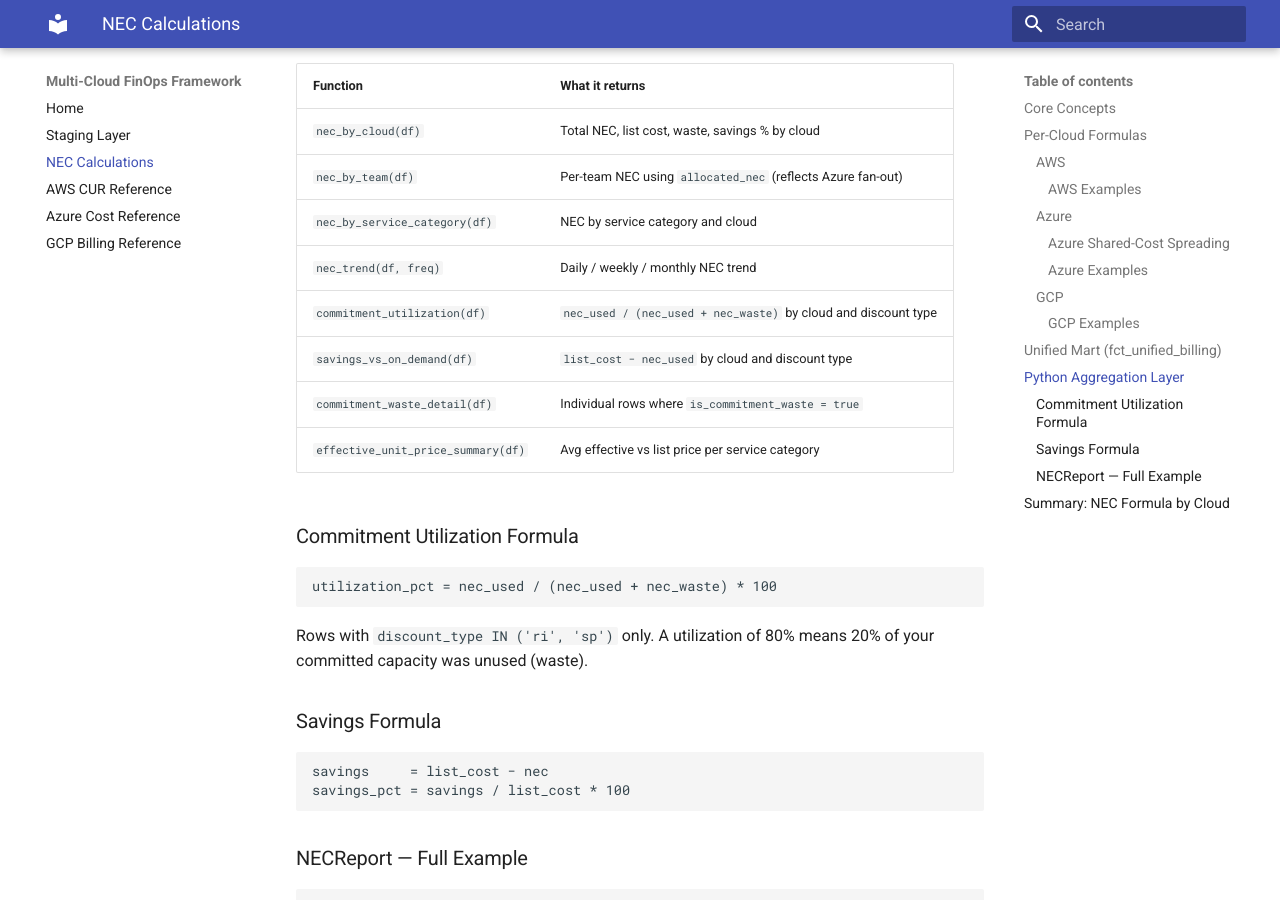
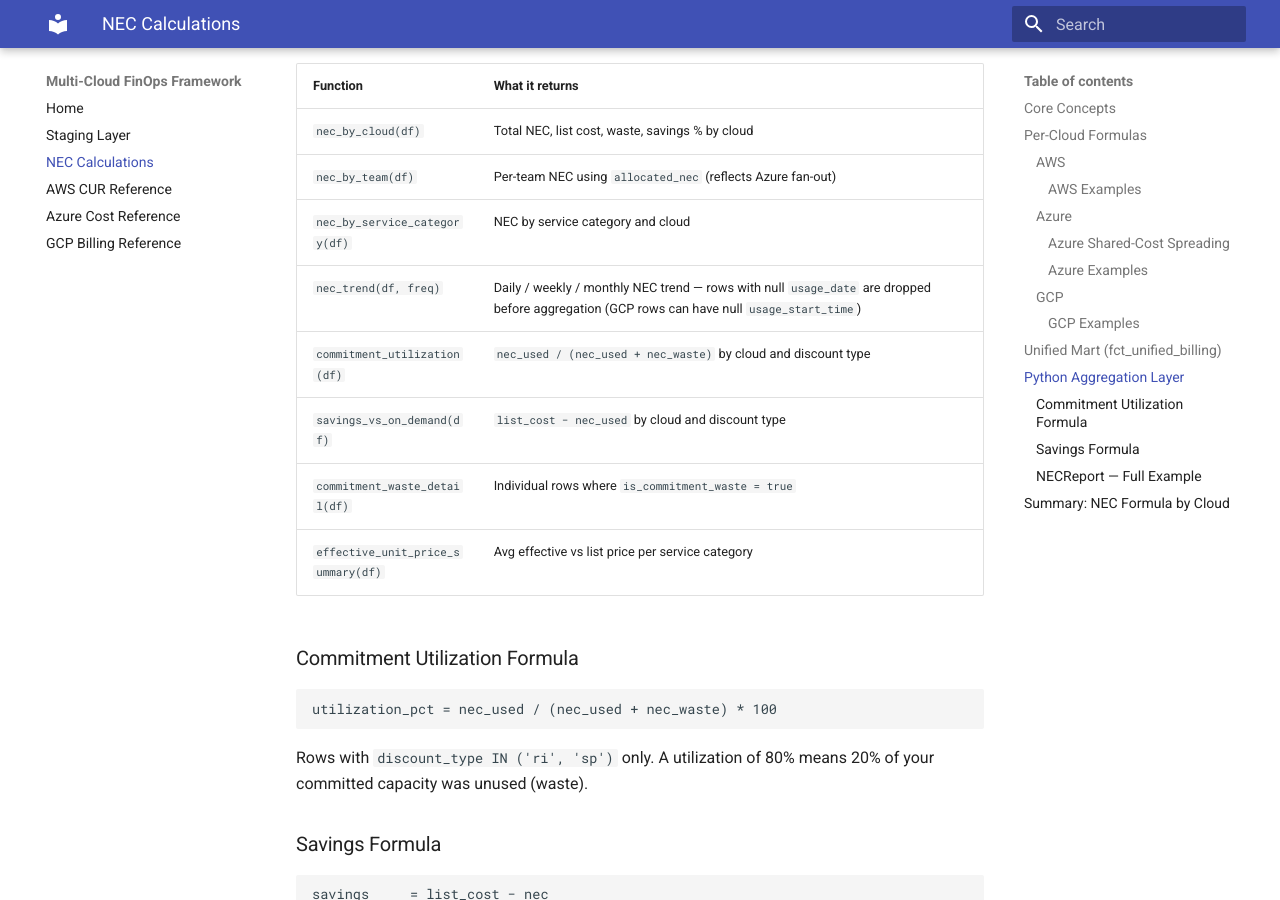
Before and after one commit to Keerthi-Rapolu/multicloud-finops-framework, an MkDocs documentation site: the page built from docs/NEC_CALCULATIONS.md, in a window 1280 px wide and 900 px high, scrolled down 6407 px. Built offline with MkDocs 1.6.1 and Material for MkDocs 9.7.7, drawn with Linux system fonts in a browser that asks for light colours.

Commit message:
docs: note nec_trend null usage_date handling in NEC_CALCULATIONS.md
Co-Authored-By: Claude Sonnet 4.6 <noreply@anthropic.com>

```diff
--- a/docs/NEC_CALCULATIONS.md
+++ b/docs/NEC_CALCULATIONS.md
@@ -272,7 +272,7 @@ It never re-derives NEC — all formulas live in the dbt models.
 | `nec_by_cloud(df)` | Total NEC, list cost, waste, savings % by cloud |
 | `nec_by_team(df)` | Per-team NEC using `allocated_nec` (reflects Azure fan-out) |
 | `nec_by_service_category(df)` | NEC by service category and cloud |
-| `nec_trend(df, freq)` | Daily / weekly / monthly NEC trend |
+| `nec_trend(df, freq)` | Daily / weekly / monthly NEC trend — rows with null `usage_date` are dropped before aggregation (GCP rows can have null `usage_start_time`) |
 | `commitment_utilization(df)` | `nec_used / (nec_used + nec_waste)` by cloud and discount type |
 | `savings_vs_on_demand(df)` | `list_cost − nec_used` by cloud and discount type |
 | `commitment_waste_detail(df)` | Individual rows where `is_commitment_waste = true` |
```
